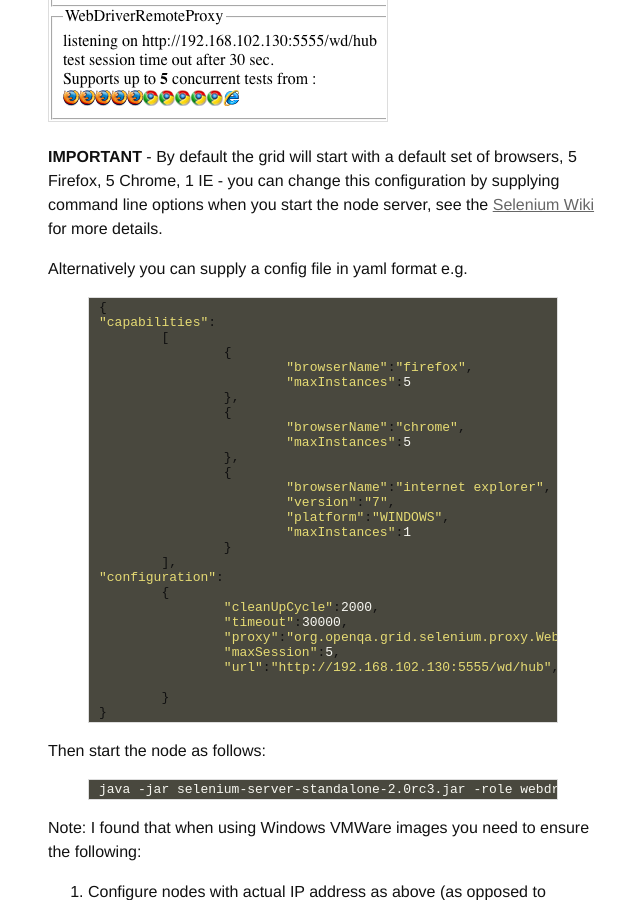
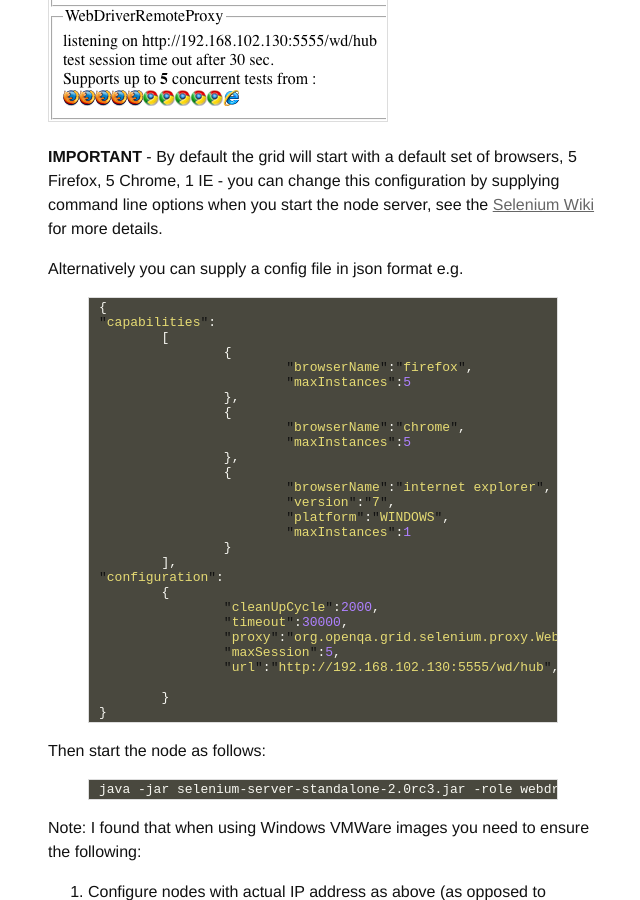
Before and after one commit to mcrmfc/mcrmfc.github.com, a Jekyll site: the page built from _posts/2011-07-06-selenium-grid-2.markdown, in a window 1280 px wide and 900 px high, scrolled down 1797 px. Shown: the whole window, without its empty margins (157-797 px from the left). Built offline with Jekyll 4.4.1, drawn with Linux system fonts in a browser that asks for light colours; comment, search, counter and statistics services are not loaded.

Commit message:
update post

```diff
--- a/_posts/2011-07-06-selenium-grid-2.markdown
+++ b/_posts/2011-07-06-selenium-grid-2.markdown
@@ -54,9 +54,9 @@
 
 **IMPORTANT** - By default the grid will start with a default set of browsers, 5 Firefox, 5 Chrome, 1 IE - you can change this configuration by supplying command line options when you start the node server, see the [Selenium Wiki](http://code.google.com/p/selenium/wiki/Grid2) for more details.
 
-Alternatively you can supply a config file in yaml format e.g.
+Alternatively you can supply a config file in json format e.g.
 
-{% highlight yaml %}
+{% highlight javascript %}
 {
 "capabilities":
         [
```
Also changed, not shown: sitemap.xml (+4 -4 lines).
